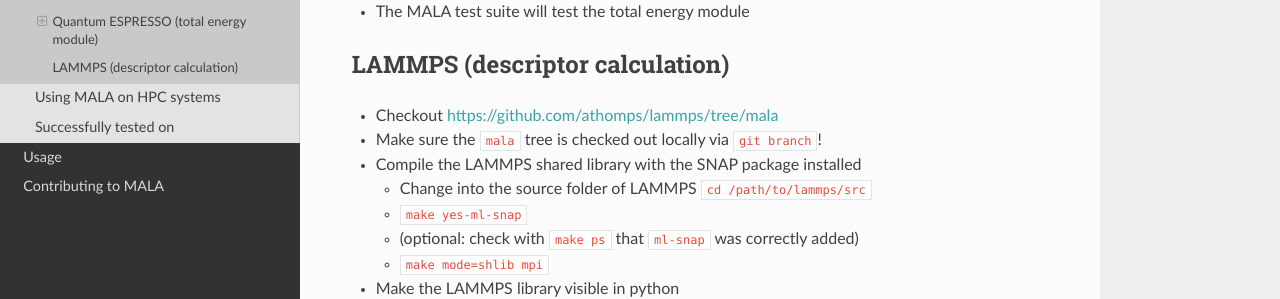
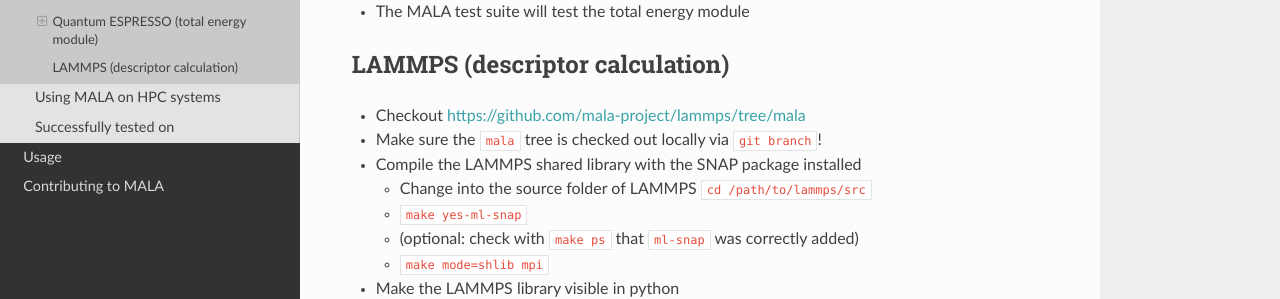
Before and after one commit to mala-project/mala, a Sphinx documentation site: the page built from docs/source/install/external_modules.rst, in a window 1280 px wide and 900 px high, scrolled down 929 px. Shown: the part 288-587 px from the top of the window. Built offline with Sphinx 7.4.7 and the Read the Docs theme 2.0.0, drawn with Linux system fonts in a browser that asks for light colours; pages that are not in the unit, such as notebooks, are missing from menus; the version number could not be read and is left out; some of the changed lines change nothing that is shown.

Commit message:
Pointing LAMMPS installation to MALA fork now

```diff
--- a/docs/source/install/external_modules.rst
+++ b/docs/source/install/external_modules.rst
@@ -60,7 +60,7 @@
 LAMMPS (descriptor calculation)
 *******************************
 
-* Checkout https://github.com/athomps/lammps/tree/mala
+* Checkout https://github.com/mala-project/lammps/tree/mala
 * Make sure the ``mala`` tree is checked out locally via ``git branch``!
 * Compile the LAMMPS shared library with the SNAP package installed
 
```
